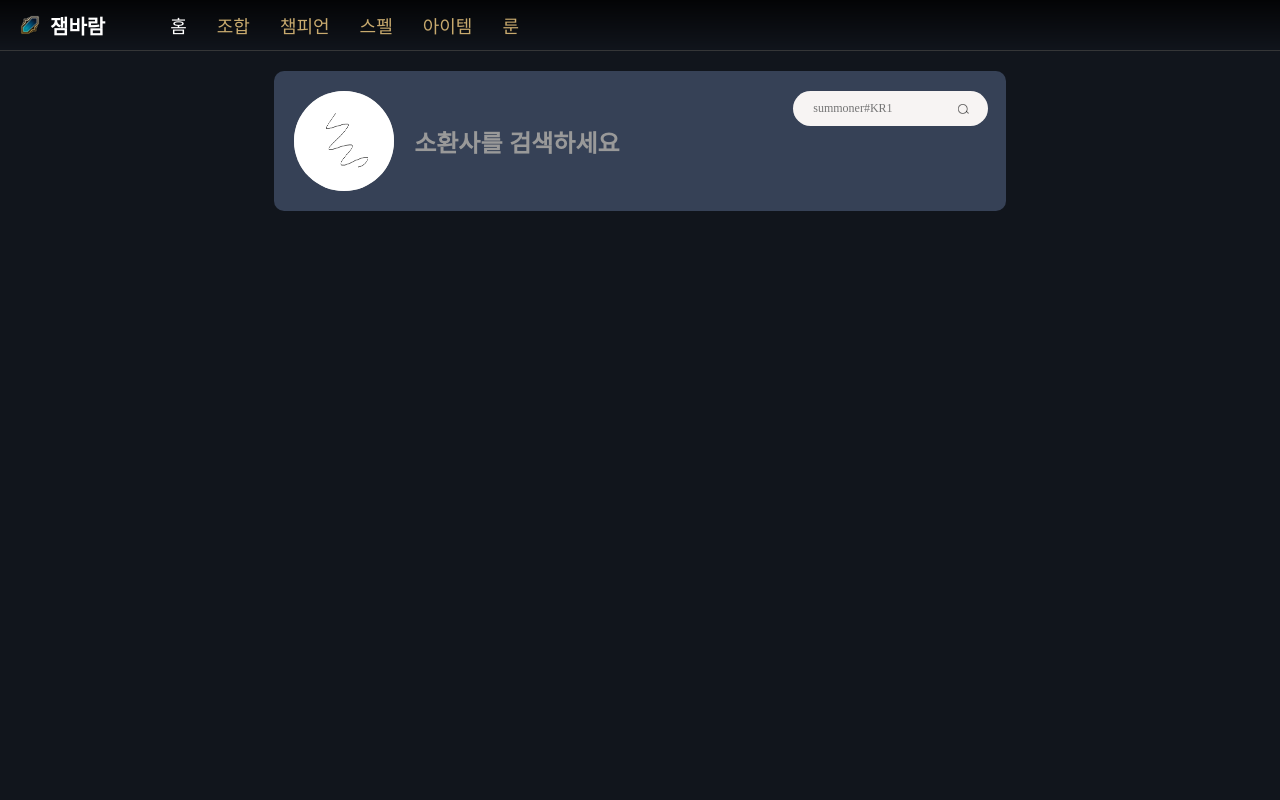
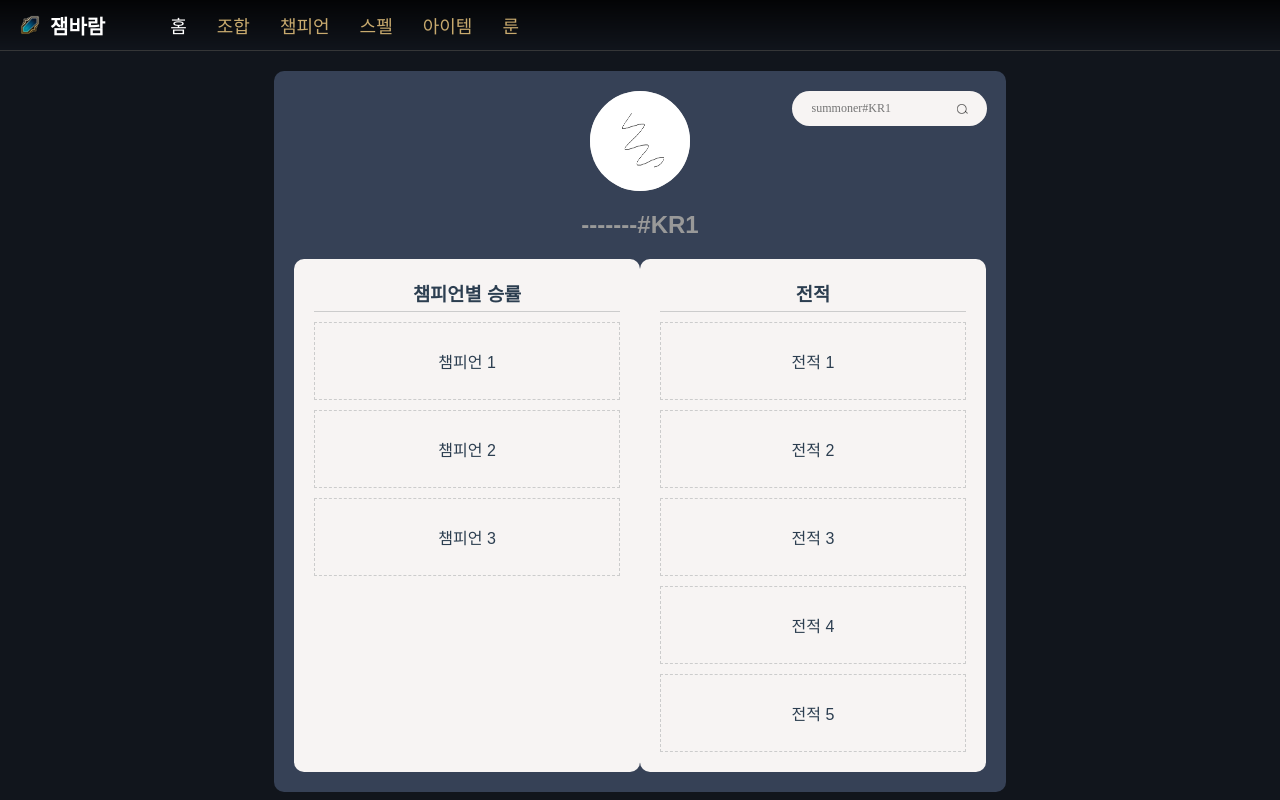
Before and after one commit to yhw1737/Jambaram-Web, a Vue app in the folder jambaram/: page / in a window 1280 px wide. Shown: the top 800 px of the page. Built offline with nearby package versions, Linux system fonts and the light colour scheme; a web font is replaced by a local one.

Commit message:
Home design modified

```diff
--- a/jambaram/src/views/HomeView.vue
+++ b/jambaram/src/views/HomeView.vue
@@ -6,7 +6,21 @@
           <img src="../assets/empty-champion.png" alt="소환사 아이콘" class="summoner-icon">
         </div>
         <div class="summoner-details-placeholder">
-          <h2>소환사를 검색하세요</h2>
+          <h2>-------#KR1</h2>
+        </div>
+      </div>
+      <div class="additional-info-container">
+        <div class="win-rate-container">
+          <h3>챔피언별 승률</h3>
+          <div class="champion-win-rate" v-for="i in 3" :key="i">
+            <p>챔피언 {{ i }}</p>
+          </div>
+        </div>
+        <div class="match-history-container">
+          <h3>전적</h3>
+          <div class="match-history" v-for="i in 5" :key="i">
+            <p>전적 {{ i }}</p>
+          </div>
         </div>
       </div>
       <div class="search-bar-container">
@@ -99,7 +113,6 @@ export default {
 }
 
 .summoner-info-container {
-  position: absolute;
   background: #364156;
   padding: 20px;
   border-radius: 10px;
@@ -110,6 +123,8 @@ export default {
 .summoner-profile {
   display: flex;
   align-items: center;
+  justify-content: center;
+  flex-direction: column; /* 수직 정렬 */
 }
 
 .summoner-icon-placeholder {
@@ -120,7 +135,7 @@ export default {
   height: 100px;
   background-color: #e0e0e0;
   border-radius: 50%;
-  margin-right: 20px;
+  margin-bottom: 20px; /* 아래쪽 여백 */
 }
 
 .summoner-icon {
@@ -134,4 +149,34 @@ export default {
   color: #999;
 }
 
+.additional-info-container {
+  margin-top: 20px;
+  width: 100%;
+  display: flex;
+  justify-content: space-around;
+}
+
+.win-rate-container, .match-history-container {
+  background-color: #F7F4F3;
+  padding: 20px;
+  border-radius: 10px;
+  width: 45%;
+}
+
+.win-rate-container h3, .match-history-container h3 {
+  margin-top: 0;
+  margin-bottom: 10px;
+  border-bottom: 1px solid #ccc;
+  padding-bottom: 5px;
+}
+
+.champion-win-rate, .match-history {
+  border: 1px dashed #ccc;
+  padding: 10px;
+  margin-bottom: 10px;
+}
+
+.champion-win-rate:last-child, .match-history:last-child {
+  margin-bottom: 0;
+}
 </style>
```
